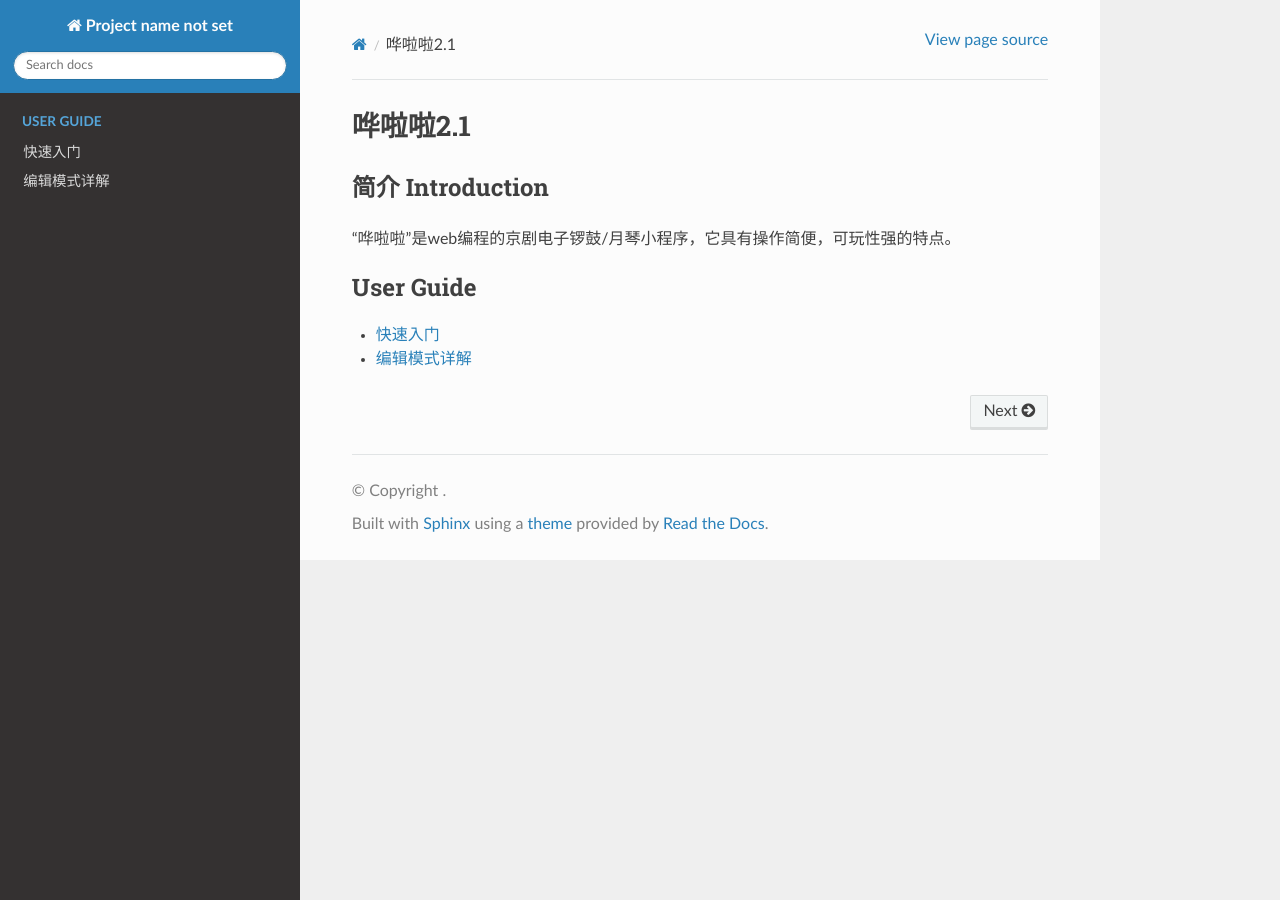
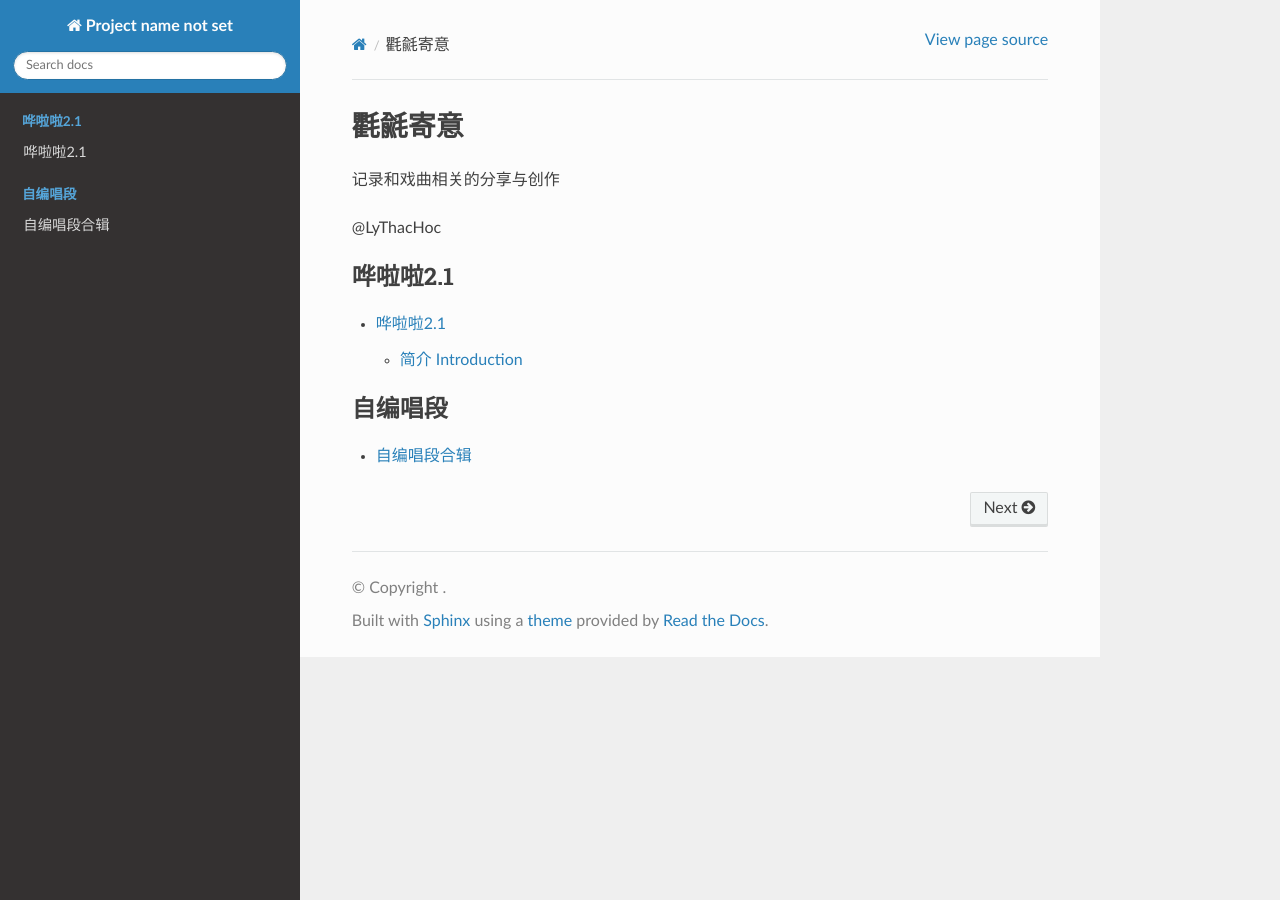
Before and after one commit to LiShuoxue/DrumPlayer2.1, a Sphinx documentation site: the page built from docs/source/index.rst, in a window 1280 px wide. Built offline with Sphinx 7.4.7 and the Read the Docs theme 2.0.0, drawn with Linux system fonts in a browser that asks for light colours.

Commit message:
Reconstruct Document

```diff
--- a/docs/source/index.rst
+++ b/docs/source/index.rst
@@ -1,14 +1,18 @@
-哗啦啦2.1
-=====================================================
+氍毹寄意
+====================
 
-简介 Introduction
-^^^^^^^^^^^^^^^^^^^^^^^^^^^^^^^
+记录和戏曲相关的分享与创作
 
-“哗啦啦”是web编程的京剧电子锣鼓/月琴小程序，它具有操作简便，可玩性强的特点。
+@LyThacHoc
 
 .. toctree::
    :maxdepth: 2
-   :caption: User Guide
+   :caption: 哗啦啦2.1
 
-   user/quickstart
-   user/edit
+   drumplayer/index
+
+.. toctree::
+   :maxdepth: 2
+   :caption: 自编唱段
+
+   auto/index
```
Also changed, not shown: docs/source/auto/index.rst (added, +48 -0 lines), docs/source/drumplayer/index.rst (added, +14 -0 lines), docs/source/drumplayer/user/edit.rst (renamed from docs/source/user/edit.rst), docs/source/drumplayer/user/quickstart.rst (renamed from docs/source/user/quickstart.rst).
